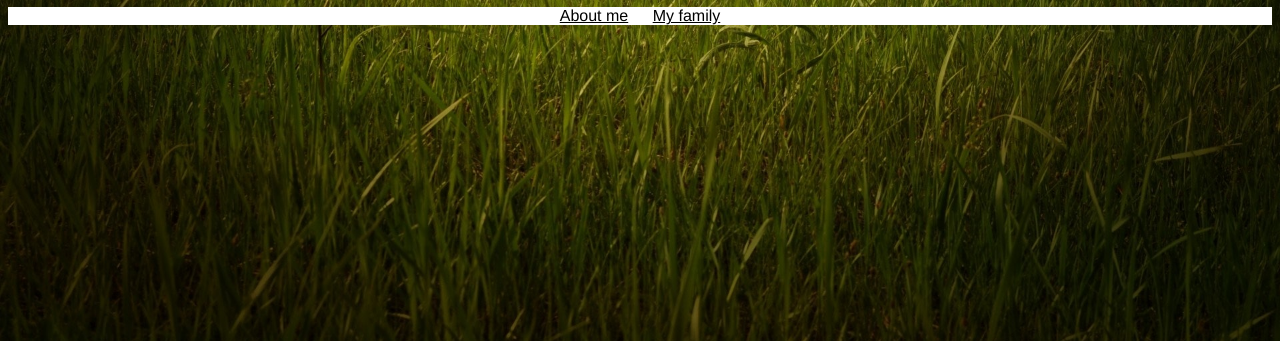
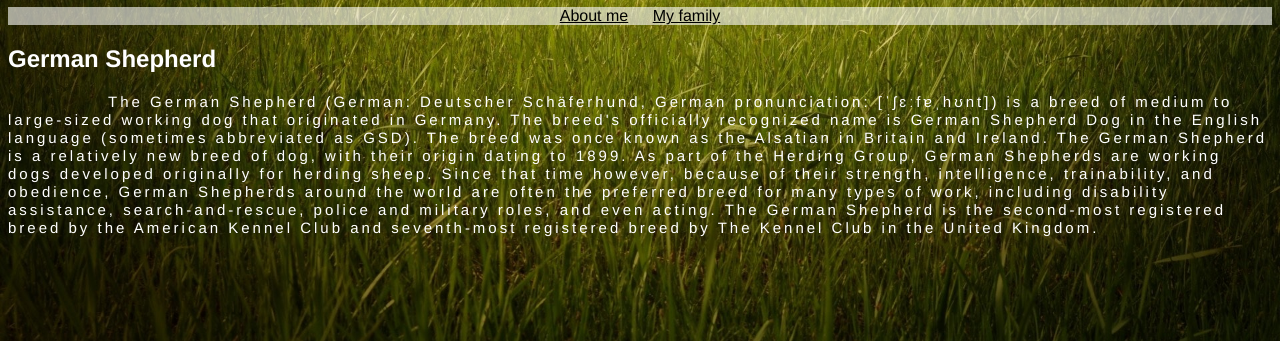
Before and after one commit to MagdalenaFro/CookieWebside, a plain HTML site: page index.html in a window 1280 px wide. Shown: the part 459-800 px from the top of the page. Drawn offline with Linux system fonts and the light colour scheme.

Commit message:
New formatting for p2 and transparentcy for navigation bar

```diff
--- a/index.html
+++ b/index.html
@@ -4,12 +4,14 @@
   <title>Cookie world</title>
   <style>
     body {
-      text-align: center;
       background: url("background.jpg") black;
       background-position: center;
       background-size: cover;
       color: white;
       font-family: helvetica;
+    }
+    header{
+      text-align: center;
     }
     img {
       width: 200px;
@@ -22,9 +24,16 @@
     p{
       font-size: 22px;
     }
+    p2 {
+      font-size: 15px;
+      text-align: justify;
+      text-indent: 50px;
+      letter-spacing: 3px;
+      margin: 25px 50px 75px 100px;
+    }
     ul{
       padding: 0px;
-      background: white;
+      background: rgba(255, 255, 255, 0.6);
     }
     li{
       display: inline;
@@ -34,6 +43,7 @@
       color: black;
     }
     h1 {
+      text-align: center;
       font-size: 52px;
     }
     </style>
@@ -48,5 +58,7 @@
       <li><a href="#">My family</a></li>
     </ul>
   </header>
+  <h2>German Shepherd</h2>
+  <p2>The German Shepherd (German: Deutscher Schäferhund, German pronunciation: [ˈʃɛːfɐˌhʊnt]) is a breed of medium to large-sized working dog that originated in Germany. The breed's officially recognized name is German Shepherd Dog in the English language (sometimes abbreviated as GSD). The breed was once known as the Alsatian in Britain and Ireland. The German Shepherd is a relatively new breed of dog, with their origin dating to 1899. As part of the Herding Group, German Shepherds are working dogs developed originally for herding sheep. Since that time however, because of their strength, intelligence, trainability, and obedience, German Shepherds around the world are often the preferred breed for many types of work, including disability assistance, search-and-rescue, police and military roles, and even acting. The German Shepherd is the second-most registered breed by the American Kennel Club and seventh-most registered breed by The Kennel Club in the United Kingdom.  </p2>
 
 </body>
```
